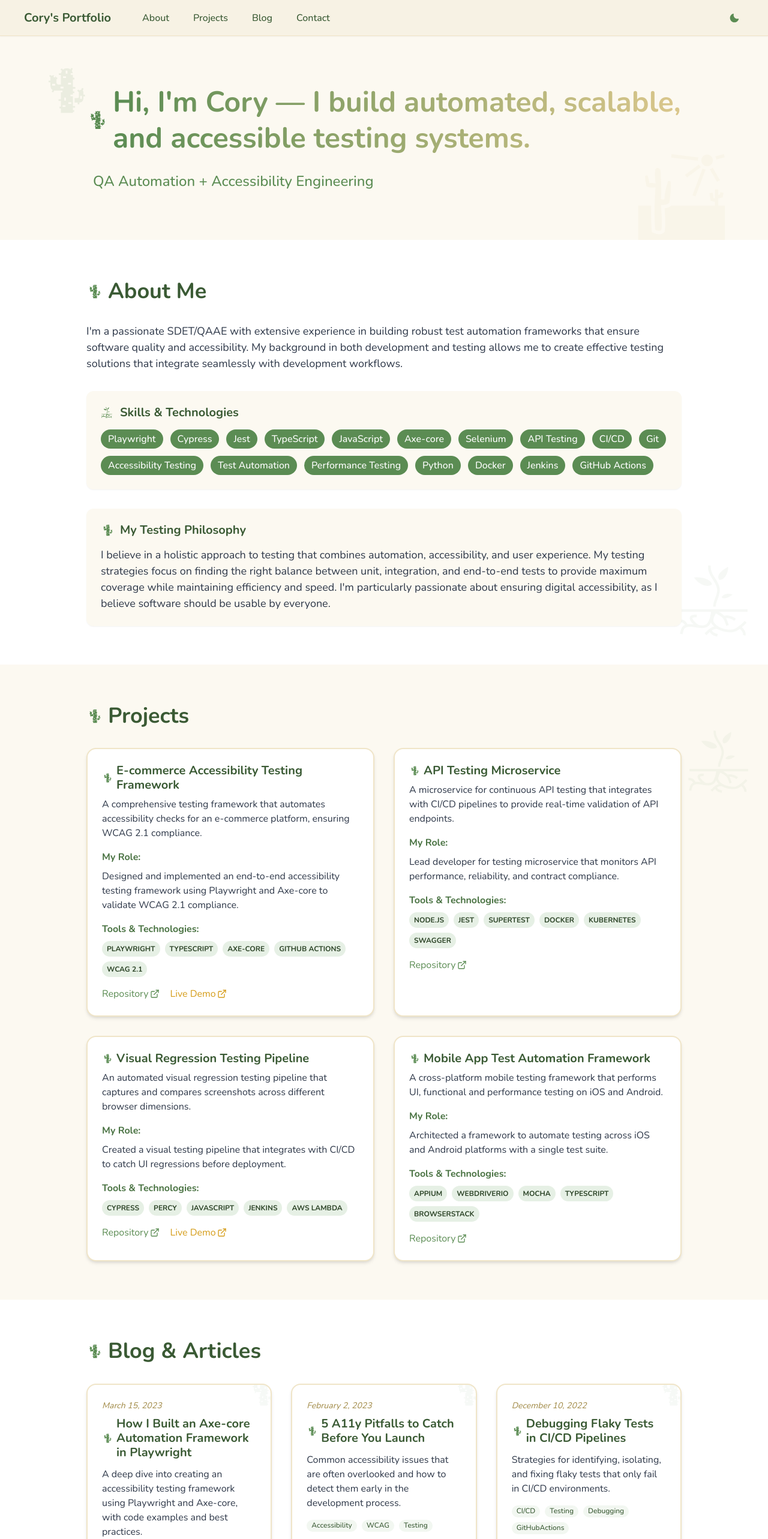
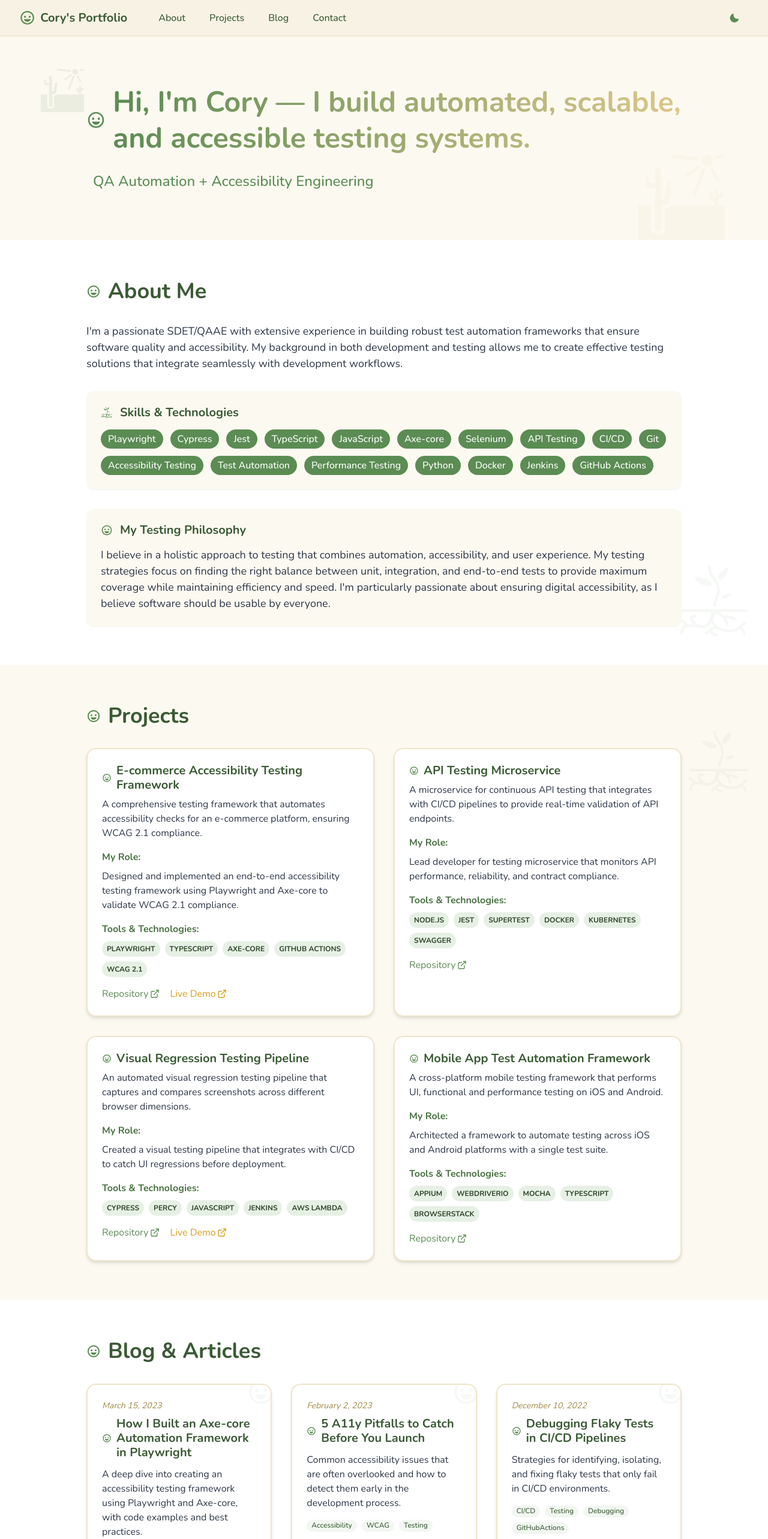
Before and after one commit to Corythchambers/qactus, a React (Create React App) app: page / in a window 1280 px wide. Shown: the top 2566 px of the page at 60% size. Built offline with nearby package versions, Linux system fonts and the light colour scheme.

Commit message:
updating contact

```diff
--- a/src/components/About.tsx
+++ b/src/components/About.tsx
@@ -12,7 +12,8 @@ import {
   Icon,
   Flex,
 } from "@chakra-ui/react";
-import { GiCactus, GiPlantRoots } from "react-icons/gi";
+import { GiPlantRoots } from "react-icons/gi";
+import { BiHappy } from "react-icons/bi";
 
 const About = () => {
   const bgColor = useColorModeValue("white", "gray.800");
@@ -58,7 +59,7 @@ const About = () => {
       <Container maxW="container.lg" position="relative" zIndex={1}>
         <VStack spacing={8} align="flex-start">
           <Flex align="center">
-            <Icon as={GiCactus} mr={3} w={6} h={6} color="cactus.500" />
+            <Icon as={BiHappy} mr={3} w={6} h={6} color="cactus.500" />
             <Heading as="h2" size="xl" color={headingColor}>
               About Me
             </Heading>
@@ -97,7 +98,7 @@ const About = () => {
 
           <Box w="100%" p={6} bg={boxBg} borderRadius="xl" boxShadow="sm">
             <Flex align="center" mb={4}>
-              <Icon as={GiCactus} mr={3} w={5} h={5} color="cactus.500" />
+              <Icon as={BiHappy} mr={3} w={5} h={5} color="cactus.500" />
               <Heading as="h3" size="md" color={headingColor}>
                 My Testing Philosophy
               </Heading>
--- a/src/components/Blog.tsx
+++ b/src/components/Blog.tsx
@@ -12,7 +12,8 @@ import {
   Icon,
 } from "@chakra-ui/react";
 import { ArrowForwardIcon } from "@chakra-ui/icons";
-import { GiCactus, GiPlantRoots } from "react-icons/gi";
+import { GiPlantRoots } from "react-icons/gi";
+import { BiHappy } from "react-icons/bi";
 
 interface BlogPostProps {
   title: string;
@@ -60,7 +61,7 @@ const BlogPost: React.FC<BlogPostProps> = ({
         opacity={0.05}
         zIndex={0}
       >
-        <Icon as={GiCactus} w={12} h={12} color="cactus.500" />
+        <Icon as={BiHappy} w={12} h={12} color="cactus.500" />
       </Box>
 
       <Box position="relative" zIndex={1}>
@@ -69,7 +70,7 @@ const BlogPost: React.FC<BlogPostProps> = ({
         </Text>
 
         <Flex align="center" mb={3}>
-          <Icon as={GiCactus} mr={2} color="cactus.500" w={4} h={4} />
+          <Icon as={BiHappy} mr={2} color="cactus.500" w={4} h={4} />
           <Heading as="h3" size="md" color={headingColor}>
             {title}
           </Heading>
@@ -155,7 +156,7 @@ const Blog = () => {
 
       <Container maxW="container.lg" position="relative" zIndex={1}>
         <Flex align="center" mb={8}>
-          <Icon as={GiCactus} mr={3} w={6} h={6} color="cactus.500" />
+          <Icon as={BiHappy} mr={3} w={6} h={6} color="cactus.500" />
           <Heading as="h2" size="xl" color={headingColor}>
             Blog & Articles
           </Heading>
--- a/src/components/Contact.tsx
+++ b/src/components/Contact.tsx
@@ -12,7 +12,8 @@ import {
   Flex,
 } from "@chakra-ui/react";
 import { FaEnvelope, FaGithub, FaFilePdf } from "react-icons/fa";
-import { GiCactus, GiPlantRoots } from "react-icons/gi";
+import { GiPlantRoots } from "react-icons/gi";
+import { BiHappy } from "react-icons/bi";
 
 const Contact = () => {
   const bgColor = useColorModeValue("sand.50", "gray.900");
@@ -33,7 +34,7 @@ const Contact = () => {
     >
       {/* Decorative elements */}
       <Box position="absolute" top="10%" right="5%" opacity={0.05} zIndex={0}>
-        <Icon as={GiCactus} w={32} h={32} color="cactus.500" />
+        <Icon as={BiHappy} w={32} h={32} color="cactus.500" />
       </Box>
 
       <Box position="absolute" bottom="10%" left="5%" opacity={0.05} zIndex={0}>
@@ -43,7 +44,7 @@ const Contact = () => {
       <Container maxW="container.md" position="relative" zIndex={1}>
         <VStack spacing={8} align="center" textAlign="center">
           <Flex align="center">
-            <Icon as={GiCactus} mr={3} w={6} h={6} color="cactus.500" />
+            <Icon as={BiHappy} mr={3} w={6} h={6} color="cactus.500" />
             <Heading as="h2" size="xl" color={headingColor}>
               Get In Touch
             </Heading>
--- a/src/components/Footer.tsx
+++ b/src/components/Footer.tsx
@@ -9,7 +9,7 @@ import {
   Icon,
 } from "@chakra-ui/react";
 import { FaGithub, FaTwitter } from "react-icons/fa";
-import { GiCactus } from "react-icons/gi";
+import { BiHappy } from "react-icons/bi";
 
 const Footer = () => {
   const bgColor = useColorModeValue("sand.100", "gray.900");
@@ -31,7 +31,7 @@ const Footer = () => {
     >
       {/* Decorative cactus */}
       <Box position="absolute" bottom="0" right="5%" opacity={0.05} zIndex={0}>
-        <Icon as={GiCactus} w={24} h={24} color="cactus.500" />
+        <Icon as={BiHappy} w={24} h={24} color="cactus.500" />
       </Box>
 
       <Container maxW="container.lg" position="relative" zIndex={1}>
@@ -42,7 +42,7 @@ const Footer = () => {
           textAlign={{ base: "center", md: "left" }}
         >
           <Flex align="center">
-            <Icon as={GiCactus} mr={2} fontSize="18px" color={iconColor} />
+            <Icon as={BiHappy} mr={2} fontSize="18px" color={iconColor} />
             <Text>
               © {currentYear} Cory's QA Automation Portfolio. All rights
               reserved.
--- a/src/components/Hero.tsx
+++ b/src/components/Hero.tsx
@@ -9,7 +9,8 @@ import {
   Flex,
   Icon,
 } from "@chakra-ui/react";
-import { GiCactus, GiDesert } from "react-icons/gi";
+import { GiDesert } from "react-icons/gi";
+import { BiHappy } from "react-icons/bi";
 
 const Hero = () => {
   const bgColor = useColorModeValue("sand.50", "gray.900");
@@ -32,13 +33,13 @@ const Hero = () => {
       </Box>
 
       <Box position="absolute" top="15%" left="5%" opacity={0.1} zIndex={0}>
-        <Icon as={GiCactus} w={20} h={20} color="cactus.500" />
+        <Icon as={GiDesert} w={20} h={20} color="cactus.500" />
       </Box>
 
       <Container maxW="container.lg" position="relative" zIndex={1}>
         <VStack spacing={6} align="flex-start">
           <Flex align="center">
-            <Icon as={GiCactus} mr={3} w={8} h={8} color={accentColor} />
+            <Icon as={BiHappy} mr={3} w={8} h={8} color={accentColor} />
             <Heading
               as="h1"
               size="2xl"
--- a/src/components/Navbar.tsx
+++ b/src/components/Navbar.tsx
@@ -11,7 +11,7 @@ import {
   useColorModeValue,
 } from "@chakra-ui/react";
 import { HamburgerIcon, CloseIcon, MoonIcon, SunIcon } from "@chakra-ui/icons";
-import { CactusFill } from "@phosphor-icons/react";
+import { BiHappy } from "react-icons/bi";
 
 interface NavItemProps {
   children: React.ReactNode;
@@ -94,13 +94,7 @@ const Navbar = () => {
             display="flex"
             alignItems="center"
           >
-            <Box
-              as={CactusFill}
-              mr={2}
-              color="cactus.500"
-              fontSize="1.5rem"
-              weight="fill"
-            />
+            <Box as={BiHappy} mr={2} color="cactus.500" fontSize="1.7rem" />
             Cory's Portfolio
           </Text>
 
--- a/src/components/Projects.tsx
+++ b/src/components/Projects.tsx
@@ -14,7 +14,8 @@ import {
   Icon,
 } from "@chakra-ui/react";
 import { ExternalLinkIcon } from "@chakra-ui/icons";
-import { GiCactus, GiPlantRoots } from "react-icons/gi";
+import { GiPlantRoots } from "react-icons/gi";
+import { BiHappy } from "react-icons/bi";
 
 interface ProjectProps {
   title: string;
@@ -66,7 +67,7 @@ const Project: React.FC<ProjectProps> = ({
 
       <Box p={6}>
         <Flex align="center" mb={2}>
-          <Icon as={GiCactus} mr={2} color="cactus.500" />
+          <Icon as={BiHappy} mr={2} color="cactus.500" />
           <Heading as="h3" size="md" color={headingColor}>
             {title}
           </Heading>
@@ -199,7 +200,7 @@ const Projects = () => {
 
       <Container maxW="container.lg" position="relative" zIndex={1}>
         <Flex align="center" mb={8}>
-          <Icon as={GiCactus} mr={3} w={6} h={6} color="cactus.500" />
+          <Icon as={BiHappy} mr={3} w={6} h={6} color="cactus.500" />
           <Heading as="h2" size="xl" color={headingColor}>
             Projects
           </Heading>
```
